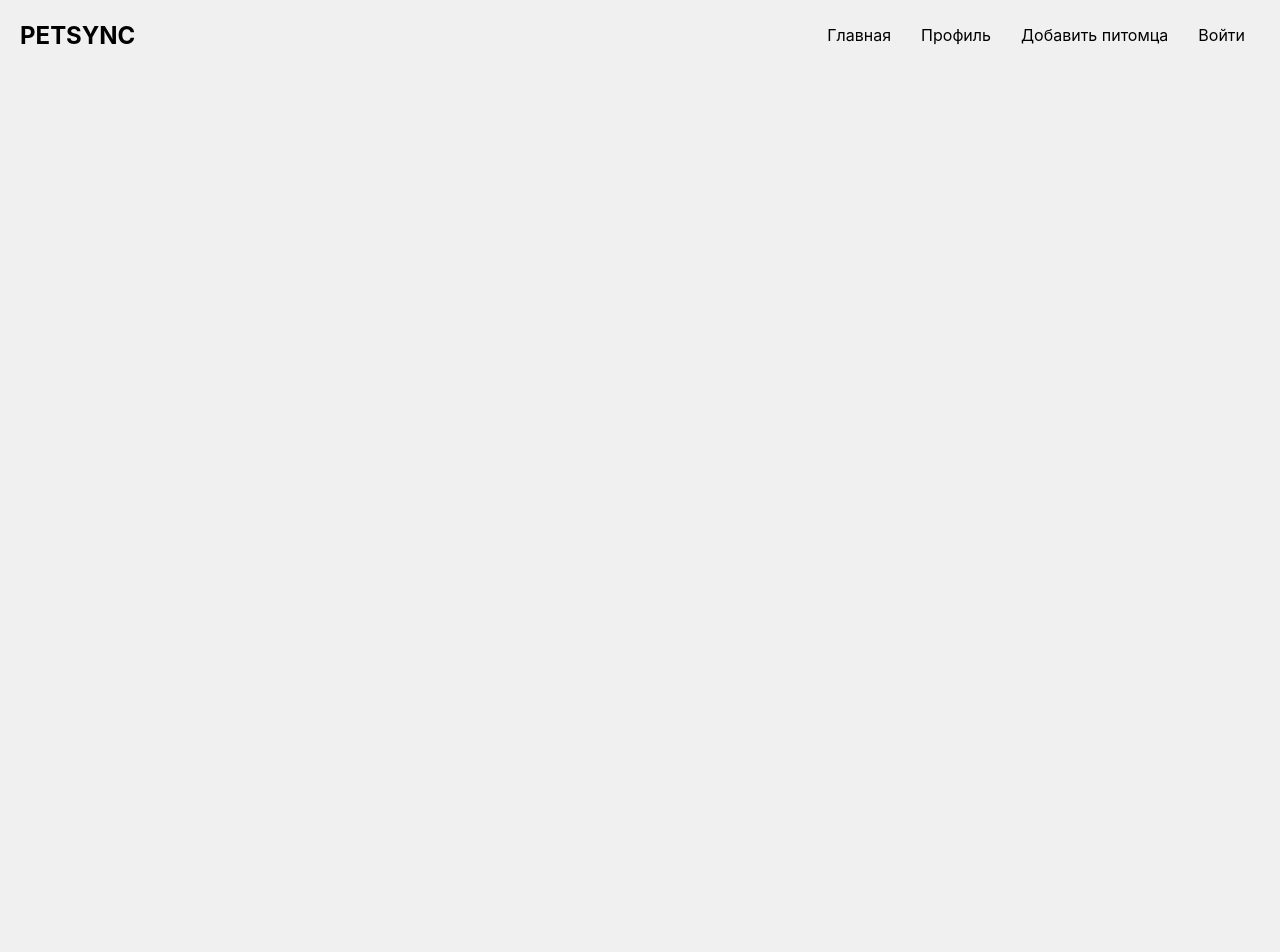
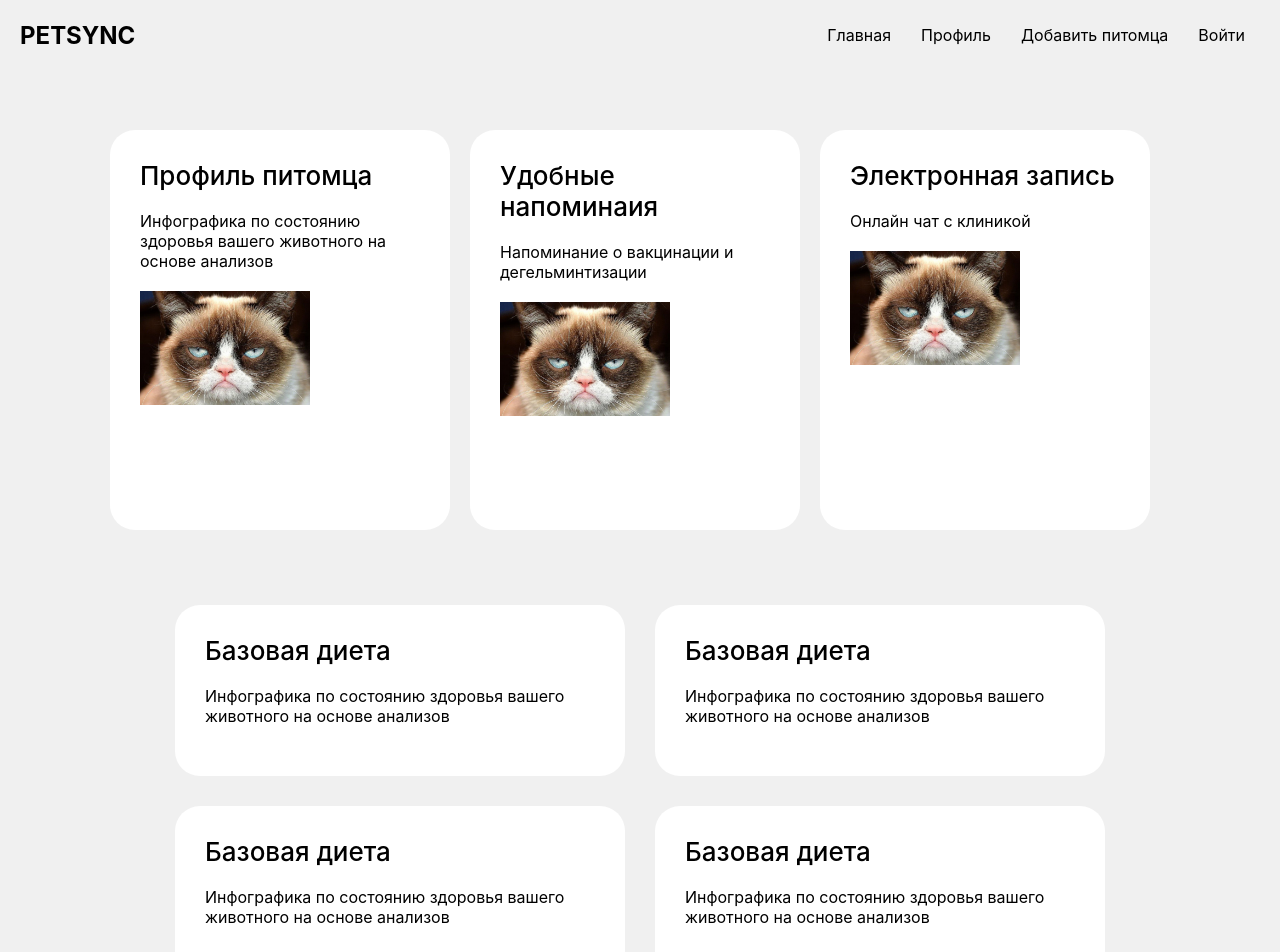
Before and after one commit to aleksey-kozin/pet-sync, a React (Create React App) app in the folder client/: page / in a window 1280 px wide. Shown: the top 952 px of the page. Before the commit the page ends 800 px from the top, so only its background shows below. Built offline with nearby package versions, Linux system fonts and the light colour scheme.

Commit message:
Addad main page

```diff
--- /dev/null
+++ b/client/src/components/Main/Main.css
@@ -0,0 +1,72 @@
+.container {
+  width: 100%;
+  max-width: 1100px;
+  margin: 0 auto;
+}
+
+.main-wrapper1 {
+  margin-top: 60px;
+  margin-bottom: 60px;
+
+}
+
+.block-title1 {
+  margin: 30px auto;
+  padding: 0 20px;
+  font-size: 22px;
+  font-weight: 500;
+  text-align: center;
+}
+
+.main1 {
+  display: flex;
+  justify-content: center;
+  align-items: center;
+  flex-wrap: wrap;
+}
+
+.main-item1 {
+  max-width: 450px;
+  max-height: 400px;
+  background-color: #fff;
+  border-radius: 25px;
+  padding: 30px;
+  margin: 15px;
+}
+
+/* .main-item1:nth-child(1) {
+  margin-right: 30px;
+  margin-bottom: 30px;
+}
+
+.main-item1:nth-child(2) {
+  margin-bottom: 30px;
+}
+
+.main-item1:nth-child(3) {
+  margin-right: 30px;
+} */
+
+.main-title1 {
+  font-size: 26px;
+  font-weight: 500;
+  margin-bottom: 20px;
+}
+
+.main-desc1 {
+
+  margin-bottom: 20px;
+}
+
+@media screen and (max-width: 1000px) {
+  .main1 {
+    width: 100%;
+    padding: 0 20px;
+  }
+
+  .main-item1 {
+    min-width: 100%;
+    margin: 15px;
+  }
+
+}
--- a/client/src/components/Main/Main.js
+++ b/client/src/components/Main/Main.js
@@ -1,11 +1,51 @@
 import React from 'react'
+import Slider from '../Slider/Slider'
+import './Main.css'
 
 function Main() {
   return (
     <>
 
+      <div className="container">
+      <Slider />
+      <div className="main-wrapper1">
+        {/* <div className="block-title1">
+          <h2>Правильное питание очень важно</h2>
+        </div> */}
+        <div className="main1">
+          <div className="main-item1">
+            <h2 className="main-title">Базовая диета</h2>
+            <p className="main-desc">
+              Инфографика по состоянию здоровья вашего животного на основе
+              анализов
+            </p>
+          </div>
+          <div className="main-item1">
+            <h2 className="main-title">Базовая диета</h2>
+            <p className="main-desc">
+              Инфографика по состоянию здоровья вашего животного на основе
+              анализов
+            </p>
+          </div>
+          <div className="main-item1">
+            <h2 className="main-title">Базовая диета</h2>
+            <p className="main-desc">
+              Инфографика по состоянию здоровья вашего животного на основе
+              анализов
+            </p>
+          </div>
+          <div className="main-item1">
+            <h2 className="main-title">Базовая диета</h2>
+            <p className="main-desc">
+              Инфографика по состоянию здоровья вашего животного на основе
+              анализов
+            </p>
+          </div>
+        </div>
+      </div>
+      </div>
     </>
-  );
+  )
 }
 
 export default Main
--- /dev/null
+++ b/client/src/components/Slider/Slider.css
@@ -0,0 +1,40 @@
+.main-wrapper {
+  margin-top: 60px;
+}
+
+.main {
+  display: flex;
+  align-items: center;
+  max-width: 1100px;
+  margin: 0 auto;
+  padding: 0 20px;
+}
+
+.main-item {
+  min-width: 330px;
+  min-height: 400px;
+  background-color: #fff;
+  border-radius: 25px;
+  padding: 30px;
+  margin-right: 20px;
+}
+
+.main-title {
+  width: 100%;
+  font-size: 26px;
+  font-weight: 500;
+  margin-bottom: 20px;
+}
+
+.main-desc {
+  width: 100%;
+  margin-bottom: 20px;
+}
+
+@media screen and (max-width: 1000px) {
+  .main {
+    width: 100%;
+    overflow-x: scroll;
+    margin: auto;
+  }
+}
--- /dev/null
+++ b/client/src/components/Slider/Slider.js
@@ -0,0 +1,33 @@
+import React from 'react'
+import './Slider.css'
+
+function Slider() {
+  return (
+    <div className="main-wrapper">
+      <div className="main">
+        <div className="main-item">
+          <h2 className="main-title">Профиль питомца</h2>
+          <p className="main-desc">
+            Инфографика по состоянию здоровья вашего животного на основе
+            анализов
+          </p>
+          <img src="/620x414.jpeg" alt="" width="170px" />
+        </div>
+        <div className="main-item">
+          <h2 className="main-title">Удобные напоминаия</h2>
+          <p className="main-desc">
+            Напоминание о вакцинации и дегельминтизации
+          </p>
+          <img src="/620x414.jpeg" alt="" width="170px" />
+        </div>
+        <div className="main-item">
+          <h2 className="main-title">Электронная запись</h2>
+          <p className="main-desc">Онлайн чат с клиникой</p>
+          <img src="/620x414.jpeg" alt="" width="170px" />
+        </div>
+      </div>
+    </div>
+  )
+}
+
+export default Slider
```
